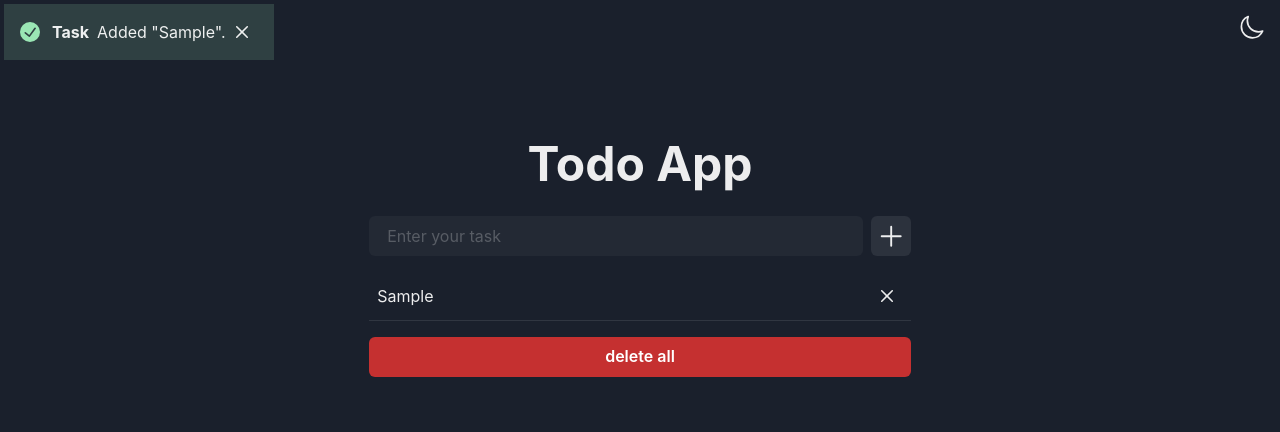
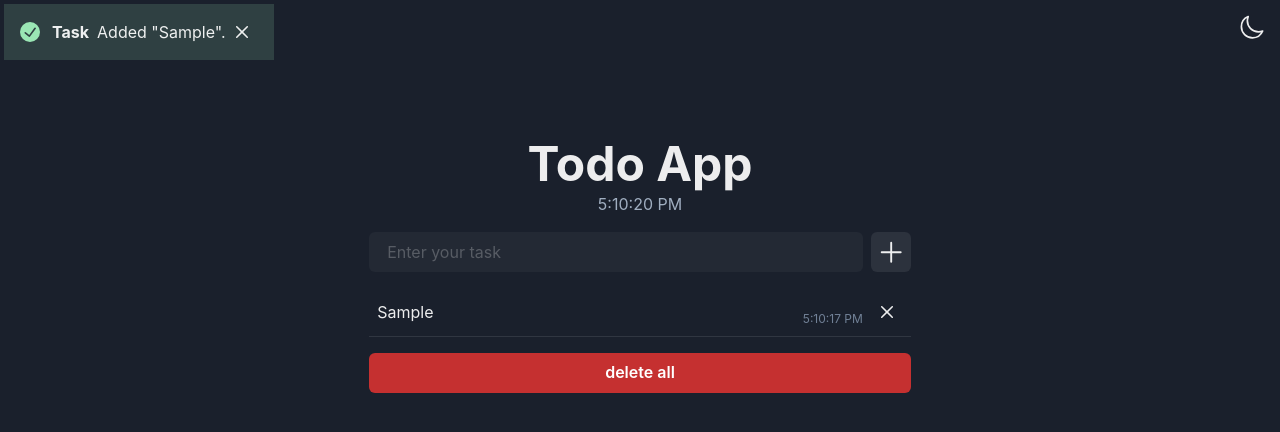
Before and after one commit to macfim/react-typescript-todoapp, a React (Vite) app: page / in a window 1280 px wide. Both pictures are taken after typing "Sample" into the empty fields and a click on the button 890 px from the left and 236 px from the top of the page. Shown: the top 432 px of the page. Built offline with nearby package versions, Linux system fonts and the light colour scheme.

Commit message:
store task creation data & add live time

```diff
--- /dev/null
+++ b/src/components/LiveTime.tsx
@@ -0,0 +1,20 @@
+import { useState, useEffect } from "react";
+import { Text } from "@chakra-ui/react";
+
+const LiveTime = () => {
+  const [currentTime, setCurrentTime] = useState<string>(
+    new Date().toLocaleTimeString()
+  );
+
+  useEffect(() => {
+    const interval = setInterval(() => {
+      setCurrentTime(new Date().toLocaleTimeString());
+    }, 1000);
+
+    return () => clearInterval(interval);
+  }, []);
+
+  return <Text fontSize="md" mt="-0.5rem" color="gray.400">{currentTime}</Text>;
+};
+
+export default LiveTime;
--- a/src/components/Main.tsx
+++ b/src/components/Main.tsx
@@ -13,15 +13,17 @@ import {
   CloseButton,
 } from "@chakra-ui/react";
 import { AnimatePresence, motion } from "framer-motion";
+import { PlusIcon } from "@heroicons/react/24/outline";
 
 import { useAlert } from "../hooks/useAlert";
 
-import { PlusIcon } from "@heroicons/react/24/outline";
 import AlertItem from "./AlertItem";
+import LiveTime from "./LiveTime";
 
 interface ITodo {
   id: number;
   body: string;
+  createdAt: Date;
 }
 
 const Main: React.FC = () => {
@@ -35,9 +37,12 @@ const Main: React.FC = () => {
 
     if (!newTodo) return notifie("Form", "Should Not Be Empty.", "error");
 
+    if (todoList.find((item) => item.body === newTodo))
+      return notifie("Task", `Task \"${newTodo}\" already exists`, "error");
+
     setTodoList((prev) => [
       ...prev,
-      { id: new Date().getTime(), body: newTodo },
+      { id: new Date().getTime(), body: newTodo, createdAt: new Date() },
     ]);
     notifie("Task", `Added \"${newTodo}\".`, "success");
     setNewTodo("");
@@ -66,6 +71,7 @@ const Main: React.FC = () => {
       <Text fontSize="5xl" fontWeight="bold">
         Todo App
       </Text>
+      <LiveTime />
       <Flex minW="10rem" p="1rem" direction="column">
         <form onSubmit={handleSubmit}>
           <HStack>
@@ -111,6 +117,15 @@ const Main: React.FC = () => {
                     >
                       <Flex justify="space-between" align="center" p=".5rem">
                         <Text>{item.body}</Text>
+                        <Text
+                          fontSize="xs"
+                          color="gray.500"
+                          ml="auto"
+                          mr=".5rem"
+                          alignSelf="end"
+                        >
+                          {item.createdAt.toLocaleTimeString()}
+                        </Text>
                         <CloseButton onClick={() => handleRemove(item.id)} />
                       </Flex>
                       <Divider />
```
